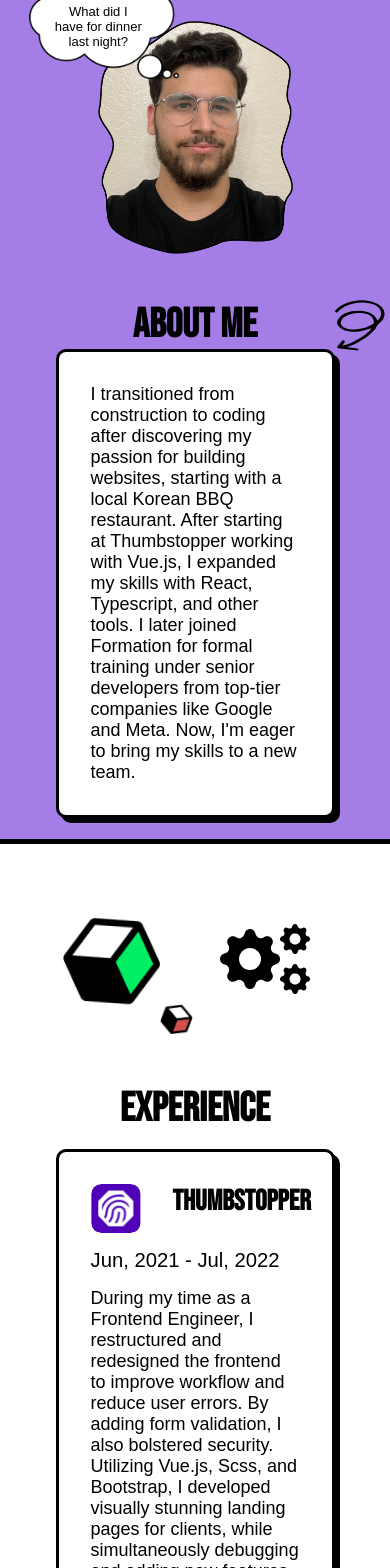
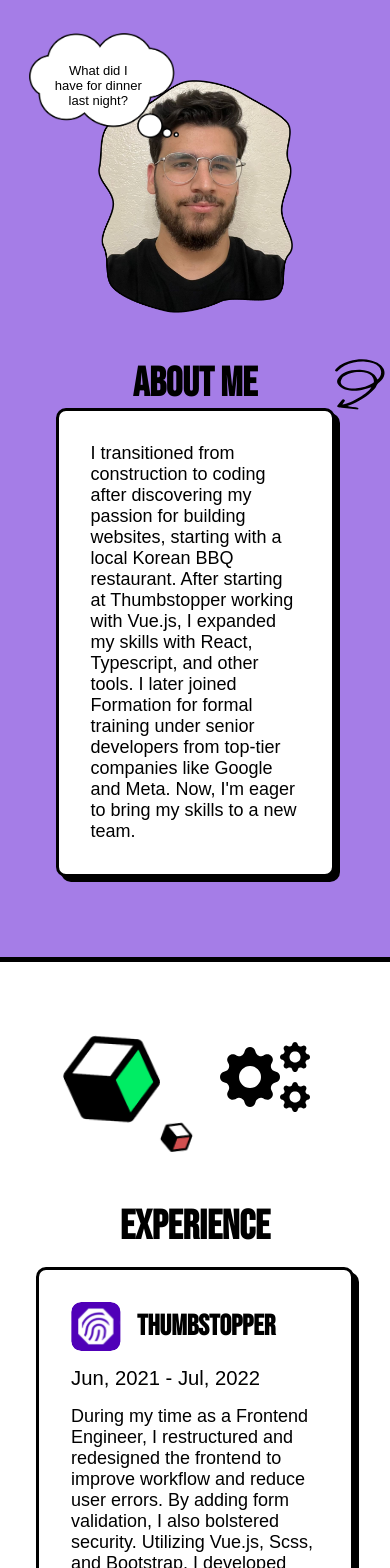
Before and after one commit to Jdecristi/portfolio-v2, a SvelteKit app: page / in a window 390 px wide. Shown: the top 1568 px of the page. Built offline with nearby package versions, Linux system fonts and the light colour scheme.

Commit message:
Fix device width

```diff
--- a/src/app.html
+++ b/src/app.html
@@ -3,7 +3,7 @@
   <head>
     <meta charset="utf-8" />
     <link rel="icon" href="%sveltekit.assets%/favicon.png" />
-    <meta name="viewport" content="width=device-width" />
+    <meta name="viewport" content="width=device-width,  initial-scale=1" />
     <link rel="preconnect" href="https://fonts.googleapis.com" />
     <link rel="preconnect" href="https://fonts.gstatic.com" crossorigin />
     <link
--- a/src/layouts/AboutMe.svelte
+++ b/src/layouts/AboutMe.svelte
@@ -1,32 +1,33 @@
 <script lang="ts">
-  import Paper from '@src/components/Paper.svelte'
-  import Paralax from '@src/components/Paralax.svelte';
-  import TextBubble from '@src/components/TextBubble.svelte'
+  import Paper from "@src/components/Paper.svelte";
+  import Paralax from "@src/components/Paralax.svelte";
+  import TextBubble from "@src/components/TextBubble.svelte";
 </script>
 
 <section class="about-me">
   <div class="image-area">
     <div class="text-bubble-container">
       <Paralax depth={-2}>
-        <TextBubble width="150px">
-          What did I have for dinner last night?
-        </TextBubble>
+        <TextBubble width="150px">What did I have for dinner last night?</TextBubble>
       </Paralax>
     </div>
-    <img class="profile-img" src="/assets/profile.png" alt="Profile">
+    <img class="profile-img" src="/assets/profile.png" alt="Profile" />
   </div>
   <div class="content-area">
     <h1>About Me</h1>
     <Paper>
       <div class="paper-contents">
         <p>
-          I transitioned from construction to coding after discovering my passion for building websites, starting with a local Korean BBQ restaurant. After starting at Thumbstopper working with Vue.js, I expanded my skills with React, Typescript, and other tools. I later joined Formation for formal training under senior developers from top-tier companies like Google and Meta. Now, I'm eager to bring my skills to a new team.
+          I transitioned from construction to coding after discovering my passion for building websites, starting with a
+          local Korean BBQ restaurant. After starting at Thumbstopper working with Vue.js, I expanded my skills with
+          React, Typescript, and other tools. I later joined Formation for formal training under senior developers from
+          top-tier companies like Google and Meta. Now, I'm eager to bring my skills to a new team.
         </p>
       </div>
     </Paper>
     <div class="curly-arrow-container">
       <Paralax>
-        <img class="curly-arrow" src="/assets/curly-arrow.svg" alt="Profile">
+        <img class="curly-arrow" src="/assets/curly-arrow.svg" alt="Profile" />
       </Paralax>
     </div>
   </div>
@@ -46,9 +47,8 @@
     @media (max-width: 900px) {
       flex-direction: column;
       height: auto;
-      max-height: 100vh;
       gap: 5vh;
-      padding: 10rem 5%;
+      padding: 5rem 5%;
     }
 
     .image-area {
@@ -79,13 +79,13 @@
         width: 20vw;
 
         @media (max-width: 1200px) {
-          width: 30vw
+          width: 30vw;
         }
         @media (max-width: 900px) {
-          width: 40vw
+          width: 40vw;
         }
         @media (max-width: 600px) {
-          width: 50vw
+          width: 50vw;
         }
       }
     }
--- a/src/layouts/Experience.svelte
+++ b/src/layouts/Experience.svelte
@@ -3,8 +3,9 @@
   import Gears from "@src/components/Gears.svelte";
   import Paper from "@src/components/Paper.svelte";
 </script>
+
 <section class="exerience">
-  <img class="blob" src="assets/blobs/blob-1.svg" alt="blob">
+  <img class="blob" src="assets/blobs/blob-1.svg" alt="blob" />
   <div class="layer-zero">
     <div class="boxes-container">
       <Boxes />
@@ -18,12 +19,15 @@
     <Paper>
       <div class="paper-content">
         <div class="paper-content-header">
-          <img class="thumbstopper-logo" src="assets/thumbstopper.svg" alt="Thumbstopper Logo">
+          <img class="thumbstopper-logo" src="assets/thumbstopper.svg" alt="Thumbstopper Logo" />
           <h4>Thumbstopper</h4>
         </div>
         <span>Jun, 2021 - Jul, 2022</span>
         <p>
-          During my time as a Frontend Engineer, I restructured and redesigned the frontend to improve workflow and reduce user errors. By adding form validation, I also bolstered security. Utilizing Vue.js, Scss, and Bootstrap, I developed visually stunning landing pages for clients, while simultaneously debugging and adding new features to the production codebase.
+          During my time as a Frontend Engineer, I restructured and redesigned the frontend to improve workflow and
+          reduce user errors. By adding form validation, I also bolstered security. Utilizing Vue.js, Scss, and
+          Bootstrap, I developed visually stunning landing pages for clients, while simultaneously debugging and adding
+          new features to the production codebase.
         </p>
       </div>
     </Paper>
@@ -103,12 +107,17 @@
         }
 
         @media (max-width: 600px) {
-          max-width: 70vw;
+          max-width: 80vw;
         }
 
         .paper-content-header {
           display: flex;
+          align-items: center;
           gap: 2rem;
+
+          @media (max-width: 600px) {
+            gap: 1rem;
+          }
 
           .thumbstopper-logo {
             width: 50px;
```
